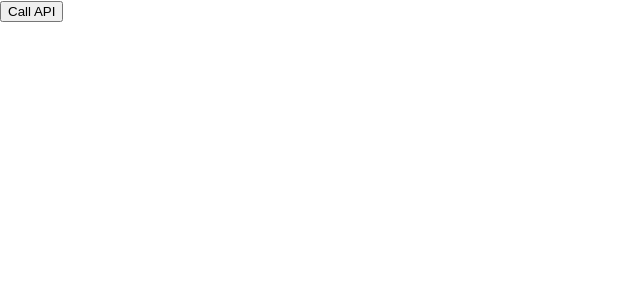
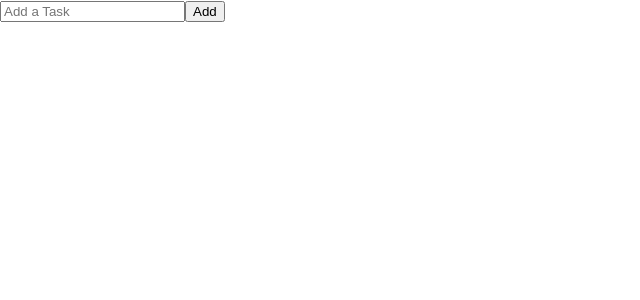
Before and after one commit to Ram-Santosh/redux-reducer, a React (Create React App) app: page / in a window 1280 px wide. Shown: the top 300 px of the page, without its empty margins (0-640 px from the left). Built offline with nearby package versions, Linux system fonts and the light colour scheme.

Commit message:
redux partially completed

```diff
--- a/package.json
+++ b/package.json
@@ -3,6 +3,7 @@
   "version": "0.1.0",
   "private": true,
   "dependencies": {
+    "@reduxjs/toolkit": "^1.8.3",
     "@testing-library/jest-dom": "^5.16.4",
     "@testing-library/react": "^13.3.0",
     "@testing-library/user-event": "^13.5.0",
@@ -10,6 +11,7 @@
     "react": "^18.2.0",
     "react-dom": "^18.2.0",
     "react-scripts": "5.0.1",
+    "redux": "^4.2.0",
     "web-vitals": "^2.1.4"
   },
   "scripts": {
--- a/src/Activity-2.js
+++ b/src/Activity-2.js
@@ -9,7 +9,6 @@ export default function Api () {
         await axios.get(url)
         .then(response => setData(response.data))
     }
-    console.log(data)
 
     return (
         <>
--- /dev/null
+++ b/src/Activity-3.js
@@ -0,0 +1,27 @@
+import { configureStore, createSlice } from "@reduxjs/toolkit";
+
+const todoSlice = createSlice({
+    name: "todo",
+    initialState: {
+        value: []
+    },
+    reducers: {
+        addItems: (state, action) => {
+            var task = {"task":action.payload, "isCompleted":false, "id":state.value.length + 1};
+            state.value.push(task);
+        },
+        isCompleted: (state) => {
+            // state.value.map((task) => {
+            //     task.completed
+            // })
+        }
+    }
+})
+
+export const {addItems, isCompleted} = todoSlice.actions;
+
+const store = configureStore({
+    reducer: todoSlice.reducer
+});
+
+export {store};
--- /dev/null
+++ b/src/Todo.js
@@ -0,0 +1,33 @@
+import { useState } from "react";
+import { store } from "./Activity-3";
+import { addItems } from "./Activity-3";
+import { useSelector } from 'react-redux';
+
+export default function Todo () {
+    var [task, setTask] = useState("");
+    var [allTasks, setAllTasks] = useState([]);
+    var defaultTaskList = [];
+
+    var handleInput = (e) => {
+        setTask(e.target.value);
+    };
+
+    var handleAdd = () => {
+        store.dispatch(addItems(task));
+        store.subscribe(() => setAllTasks(store.getState().value));
+        console.log(useSelector(state => state.value))
+    };
+
+    return (
+        <>
+            <input onChange={handleInput} placeholder="Add a Task"></input>
+            <button onClick={handleAdd}>Add</button>
+            {allTasks.map((t,id) => {
+                return <>
+                    <input type="checkbox" key={id} value={id+1}></input>
+                    <label>{t.task}</label><br></br>
+                </>
+            }  )}
+        </>
+    );
+}
--- a/src/index.js
+++ b/src/index.js
@@ -1,6 +1,7 @@
 import React from 'react';
 import ReactDOM from 'react-dom/client';
-import Api from './Activity-2';
+// import Api from './Activity-2';
+import Todo from './Todo';
 import './index.css';
 // import App from './App';
 import reportWebVitals from './reportWebVitals';
@@ -13,11 +14,19 @@ import reportWebVitals from './reportWebVitals';
 //   </React.StrictMode>
 // );
 
-// //Activity 2
+//Activity 2
+// const root = ReactDOM.createRoot(document.getElementById('root'));
+// root.render(
+//   <React.StrictMode>
+//     <Api />
+//   </React.StrictMode>
+// );
+
+//Activity 3
 const root = ReactDOM.createRoot(document.getElementById('root'));
 root.render(
   <React.StrictMode>
-    <Api />
+    <Todo />
   </React.StrictMode>
 );
 
```
Also changed, not shown: 1 other file (tests, documents, lock files or other folders).
